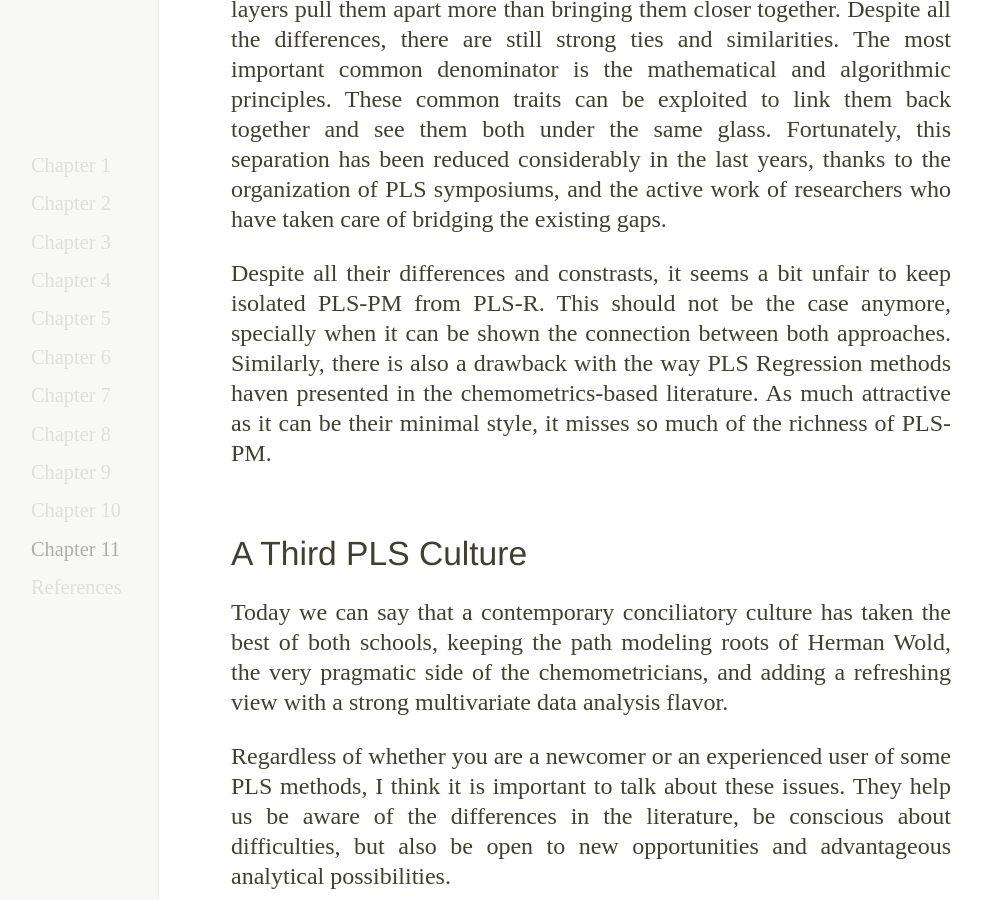
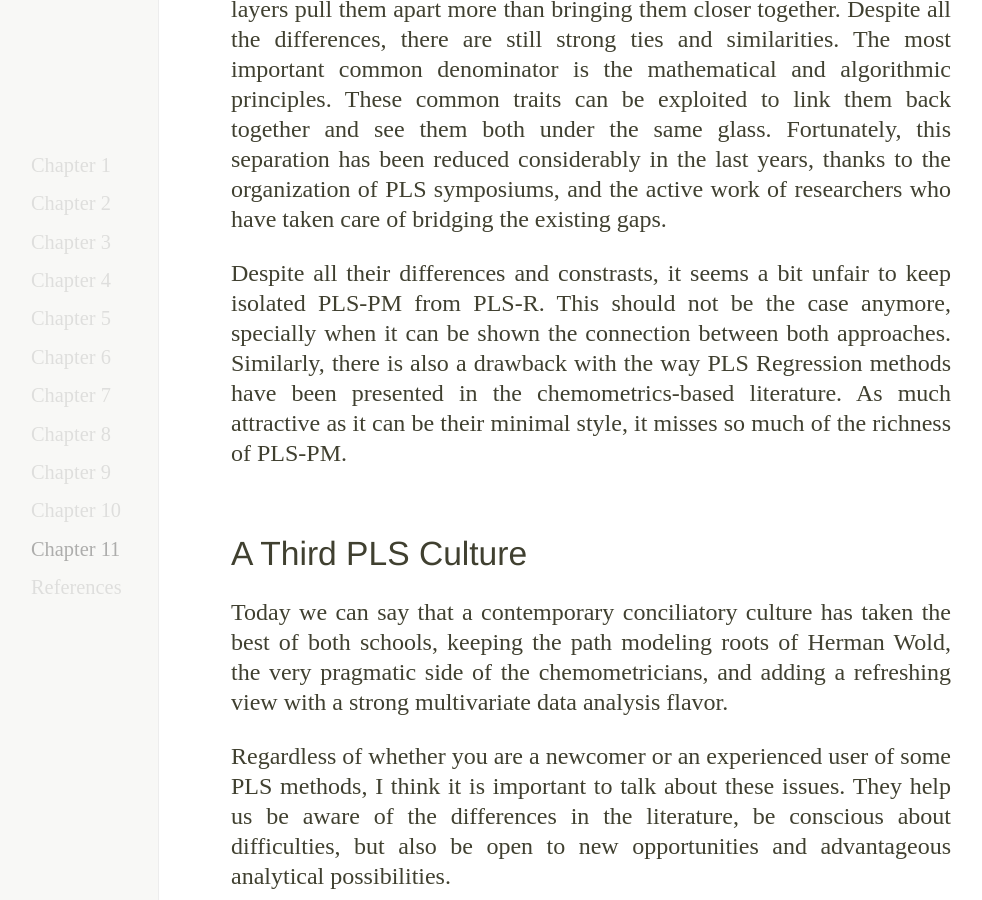
Before and after one commit to sagaofpls/sagaofpls.github.io, a Jekyll site: the page built from chapter11.md, in a window 1280 px wide and 900 px high, scrolled down 1564 px. Shown: the whole window, without its empty margins (49-1031 px from the left). Built offline with Jekyll 4.4.1, drawn with Linux system fonts in a browser that asks for light colours.

Commit message:
chapter11: fix typo line 18

```diff
--- a/chapter11.md
+++ b/chapter11.md
@@ -15,7 +15,7 @@ The way and style in which the two Wolds presented their works have left a profo
 
 While it is true that such differences are not negligible, most of them are at the format level (i.e. the presentation). It is surprinsing how their outer layers pull them apart more than bringing them closer together. Despite all the differences, there are still strong ties and similarities. The most important common denominator is the mathematical and algorithmic principles. These common traits can be exploited to link them back together and see them both under the same glass. Fortunately, this separation has been reduced considerably in the last years, thanks to the organization of PLS symposiums, and the active work of researchers who have taken care of bridging the existing gaps.
 
-Despite all their differences and constrasts, it seems a bit unfair to keep isolated PLS-PM from PLS-R. This should not be the case anymore, specially when it can be shown the connection between both approaches. Similarly, there is also a drawback with the way PLS Regression methods haven presented in the chemometrics-based literature. As much attractive as it can be their minimal style, it misses so much of the richness of PLS-PM.
+Despite all their differences and constrasts, it seems a bit unfair to keep isolated PLS-PM from PLS-R. This should not be the case anymore, specially when it can be shown the connection between both approaches. Similarly, there is also a drawback with the way PLS Regression methods have been presented in the chemometrics-based literature. As much attractive as it can be their minimal style, it misses so much of the richness of PLS-PM.
 
 
 ## A Third PLS Culture
```
